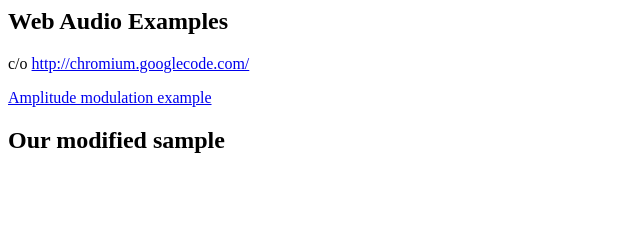
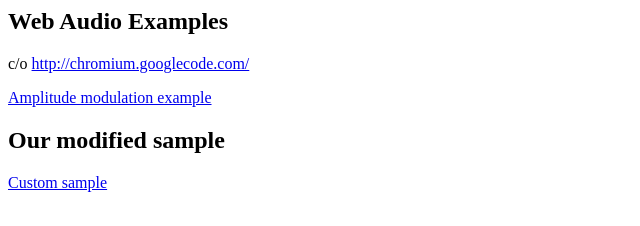
Before and after one commit to akerfoot/test, a plain HTML site: page index.html in a window 1280 px wide. Shown: the whole page, without its empty margins (0-640 px from the left). Drawn offline with Linux system fonts and the light colour scheme.

Commit message:
Fixed missing quote.

```diff
--- a/index.html
+++ b/index.html
@@ -7,5 +7,5 @@ c/o <a href="http://chromium.googlecode.com/">http://chromium.googlecode.com/</a
 
 <h2>Our modified sample</h2>
 <p>
-<a href="custom-processing.html>Custom sample</a>
+<a href="custom-processing.html">Custom sample</a>
 </p>
```
